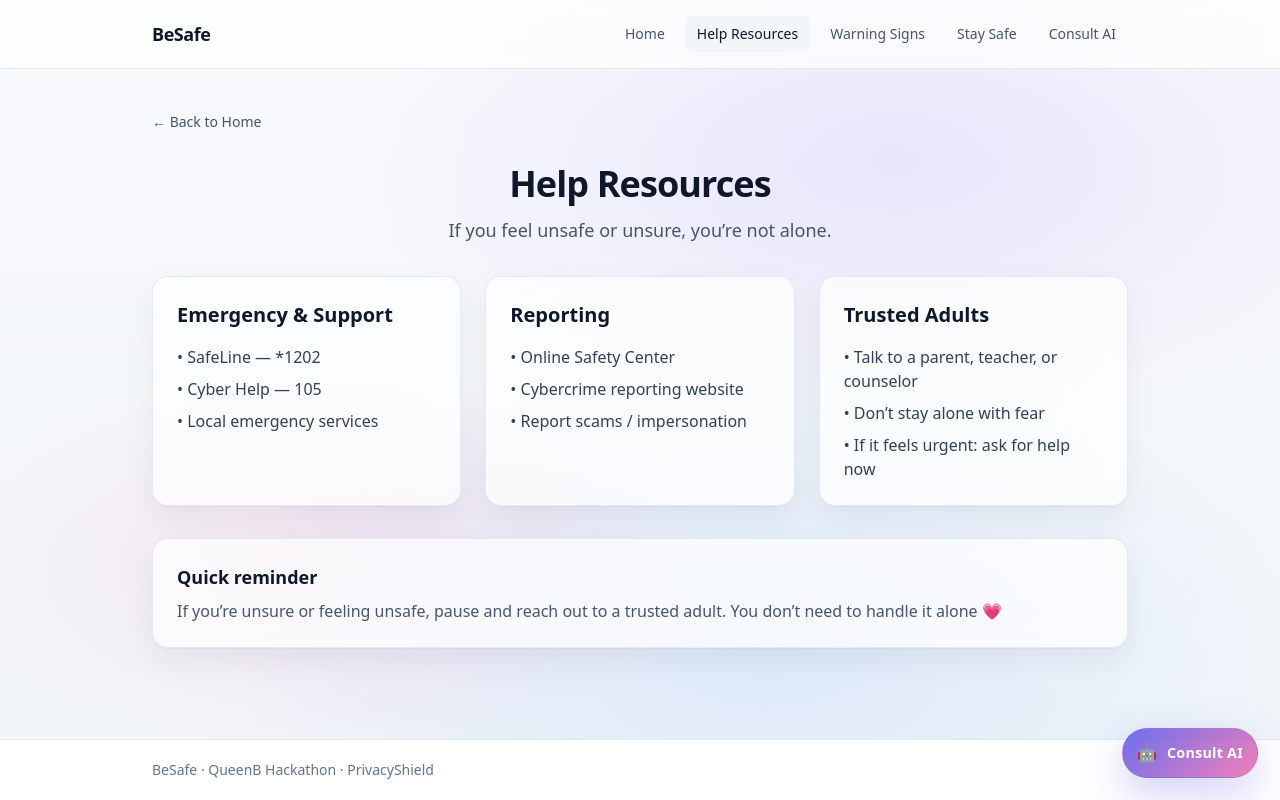
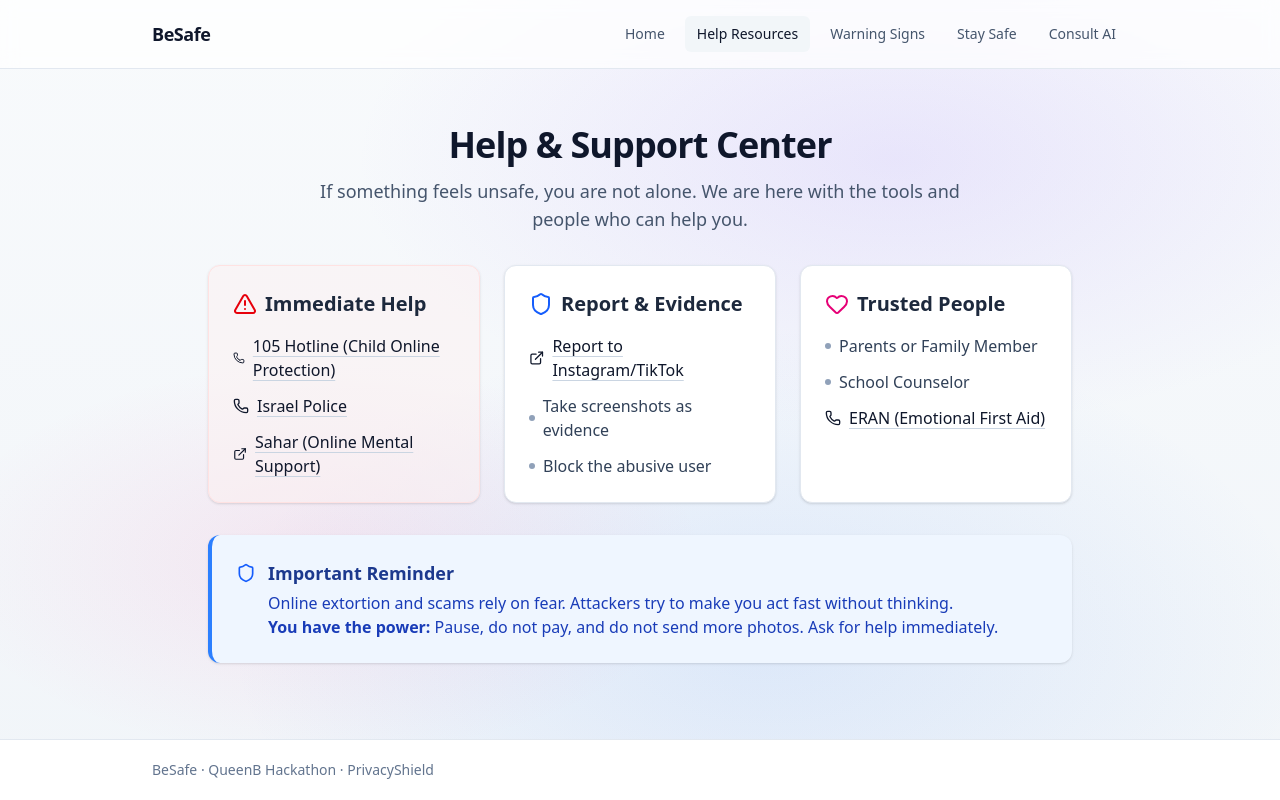
Before and after one commit to lina-dh/PrivacyShield, a React (Vite) app in the folder client/: page /resources in a window 1280 px wide. Built offline with nearby package versions, Linux system fonts and the light colour scheme; no server answers.

Commit message:
sync: update HelpResources from main

```diff
--- a/client/src/pages/HelpResources.jsx
+++ b/client/src/pages/HelpResources.jsx
@@ -1,101 +1,127 @@
-import { Link } from "react-router-dom";
 import PropTypes from "prop-types";
+import { Phone, Shield, Heart, ExternalLink, AlertTriangle } from "lucide-react";
 
 /**
- * HelpResources
- * - Static page (no backend)
- * - Layout matches your screenshot: 3 columns + bottom note
+ * HelpResources (English UI + Israeli Content)
+ * Text is in English, but phone numbers are for Israel (105, 100, ERAN).
  */
 export default function HelpResources() {
   return (
-    <div className="relative">
-      <section className="space-y-8">
-        <Link
-          to="/"
-          className="inline-flex items-center text-sm font-medium text-slate-600 hover:text-slate-700 btn-animate"
-        >
-          ← Back to Home
-        </Link>
-
+    <section className="space-y-8 max-w-4xl mx-auto p-4">
+      {/* Title */}
       <header className="text-center">
-          <h1 className="text-4xl font-semibold tracking-tight text-slate-900">
-            Help Resources
+        <h1 className="text-3xl md:text-4xl font-bold tracking-tight text-slate-900">
+          Help & Support Center
         </h1>
-          <p className="mt-3 text-lg text-slate-600">
-            If you feel unsafe or unsure, you’re not alone.
+        <p className="mt-3 text-lg text-slate-600 max-w-2xl mx-auto">
+          If something feels unsafe, you are not alone. We are here with the tools and people who can help you.
         </p>
       </header>
 
+      {/* Cards grid */}
       <div className="grid gap-6 md:grid-cols-3">
-          <InfoCard
-            title="Emergency & Support"
+
+        {/* Emergency Card - Red emphasis */}
+        <ResourceCard
+          title="Immediate Help"
+          icon={<AlertTriangle className="w-6 h-6 text-red-600" />}
+          borderColor="border-red-100"
+          bgColor="bg-red-50/50"
           items={[
-              "SafeLine — *1202",
-              "Cyber Help — 105",
-              "Local emergency services",
+            { label: "105 Hotline (Child Online Protection)", value: "105", type: "phone" },
+            { label: "Israel Police", value: "100", type: "phone" },
+            { label: "Sahar (Online Mental Support)", value: "https://sahar.org.il", type: "link" },
           ]}
         />
-          <InfoCard
-            title="Reporting"
+
+        {/* Reporting Card - Blue/Neutral */}
+        <ResourceCard
+          title="Report & Evidence"
+          icon={<Shield className="w-6 h-6 text-blue-600" />}
           items={[
-              "Online Safety Center",
-              "Cybercrime reporting website",
-              "Report scams / impersonation",
+            { label: "Report to Instagram/TikTok", value: "https://www.instagram.com/support", type: "link" },
+            { label: "Take screenshots as evidence", value: null, type: "text" },
+            { label: "Block the abusive user", value: null, type: "text" },
           ]}
         />
-          <InfoCard
-            title="Trusted Adults"
+
+        {/* Support Card - Green/Soft */}
+        <ResourceCard
+          title="Trusted People"
+          icon={<Heart className="w-6 h-6 text-pink-600" />}
           items={[
-              "Talk to a parent, teacher, or counselor",
-              "Don’t stay alone with fear",
-              "If it feels urgent: ask for help now",
+            { label: "Parents or Family Member", value: null, type: "text" },
+            { label: "School Counselor", value: null, type: "text" },
+            { label: "ERAN (Emotional First Aid)", value: "1201", type: "phone" },
           ]}
         />
       </div>
 
-        <div className="glass-card p-6">
-          <div className="text-lg font-semibold text-slate-900">
-            Quick reminder
-          </div>
-          <p className="mt-2 text-slate-600">
-            If you’re unsure or feeling unsafe, pause and reach out to a trusted
-            adult. You don’t need to handle it alone 💗
+      {/* Bottom reminder */}
+      <div className="rounded-xl border-l-4 border-blue-500 bg-blue-50 p-6 shadow-sm">
+        <div className="flex items-start gap-3">
+            <div className="mt-1"><Shield className="w-5 h-5 text-blue-600" /></div>
+            <div>
+                <div className="text-lg font-bold text-blue-900">Important Reminder</div>
+                <p className="mt-1 text-blue-800">
+                Online extortion and scams rely on fear. Attackers try to make you act fast without thinking.
+                <br/>
+                <strong>You have the power:</strong> Pause, do not pay, and do not send more photos. Ask for help immediately.
                 </p>
             </div>
+        </div>
+      </div>
     </section>
-
-      {/* Floating robot button -> Consult AI */}
-      <ConsultFab />
-    </div>
   );
 }
 
-function InfoCard({ title, items }) {
+/**
+ * Reusable Card Component
+ * Handles phones, links, and plain text items.
+ */
+function ResourceCard({ title, items, icon, borderColor = "border-slate-200", bgColor = "bg-white" }) {
   return (
-    <div className="glass-card p-6">
-      <div className="text-xl font-semibold text-slate-900">{title}</div>
-      <ul className="mt-4 space-y-2 text-slate-700">
-        {items.map((x, i) => (
-          <li key={i}>• {x}</li>
+    <div className={`rounded-xl border ${borderColor} ${bgColor} p-6 shadow-sm hover:shadow-md transition-shadow`}>
+      <div className="flex items-center gap-2 mb-4">
+        {icon}
+        <div className="text-xl font-bold text-slate-800">{title}</div>
+      </div>
+
+      <ul className="space-y-3">
+        {items.map((item, i) => (
+          <li key={i} className="flex items-start gap-2 text-slate-700">
+            {/* Logic to render different types of items */}
+            {item.type === "phone" ? (
+               <a href={`tel:${item.value}`} className="flex items-center gap-2 font-medium text-slate-900 hover:text-blue-600 underline decoration-slate-300 underline-offset-4">
+                 <Phone size={16} /> {item.label}
+               </a>
+            ) : item.type === "link" ? (
+                <a href={item.value} target="_blank" rel="noopener noreferrer" className="flex items-center gap-2 font-medium text-slate-900 hover:text-blue-600 underline decoration-slate-300 underline-offset-4">
+                  <ExternalLink size={16} /> {item.label}
+                </a>
+            ) : (
+                <span className="flex items-center gap-2">
+                    <span className="w-1.5 h-1.5 rounded-full bg-slate-400" />
+                    {item.label}
+                </span>
+            )}
+          </li>
         ))}
       </ul>
     </div>
   );
 }
 
-InfoCard.propTypes = {
+ResourceCard.propTypes = {
   title: PropTypes.string.isRequired,
-  items: PropTypes.arrayOf(PropTypes.string).isRequired,
+  icon: PropTypes.element,
+  borderColor: PropTypes.string,
+  bgColor: PropTypes.string,
+  items: PropTypes.arrayOf(
+    PropTypes.shape({
+      label: PropTypes.string.isRequired,
+      value: PropTypes.string,
+      type: PropTypes.oneOf(["phone", "link", "text"]).isRequired,
+    })
+  ).isRequired,
 };
-
-/** Floating button component reused across pages */
-function ConsultFab() {
-  return (
-    <Link to="/consult" className="ai-fab" aria-label="Open Consult AI">
-      <span className="ai-fab__robot" aria-hidden="true">
-        🤖
-      </span>
-      <span className="ai-fab__text">Consult AI</span>
-    </Link>
-  );
-}
```
Lines whose indentation alone changed are shown as unchanged.
